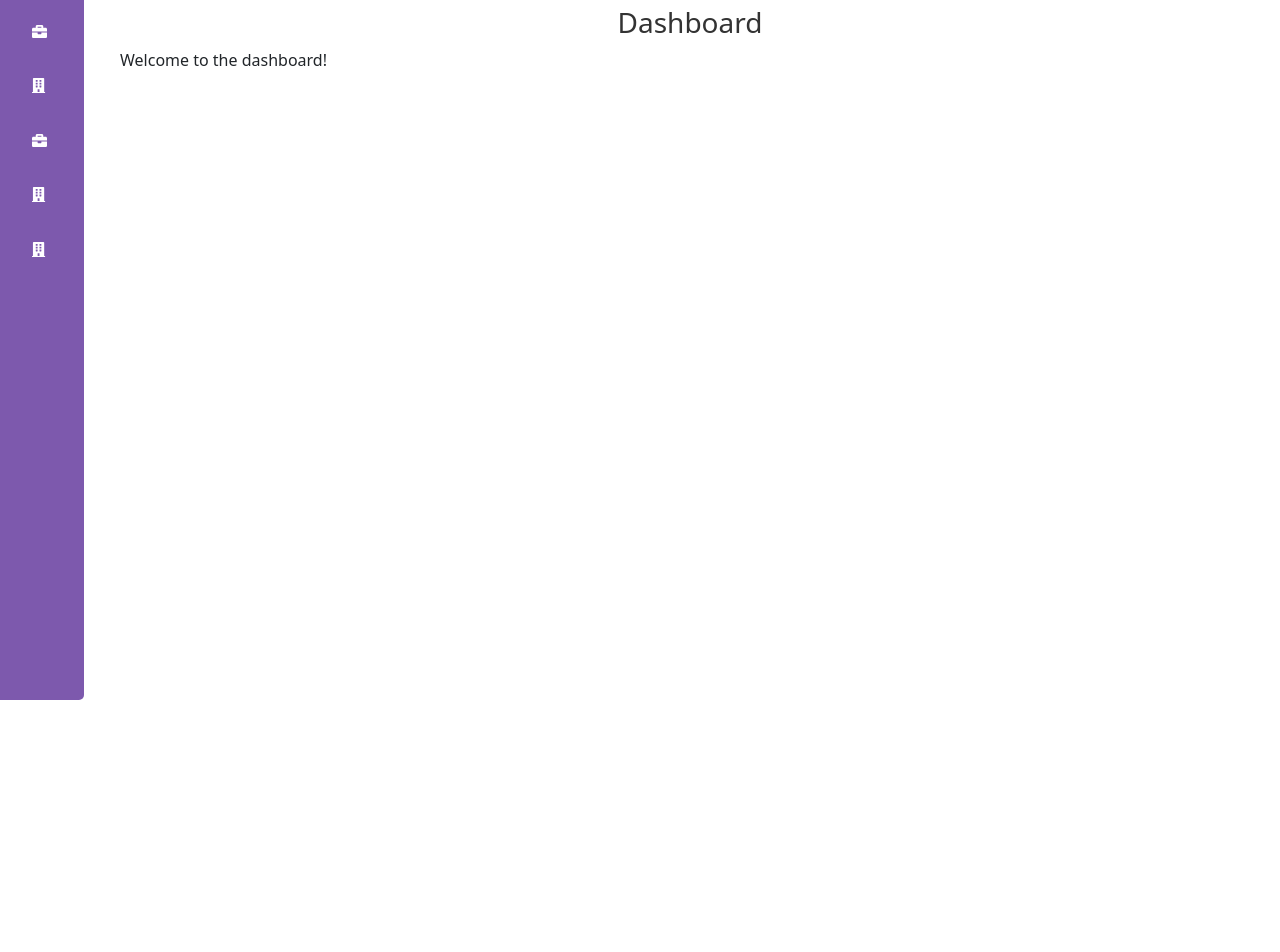
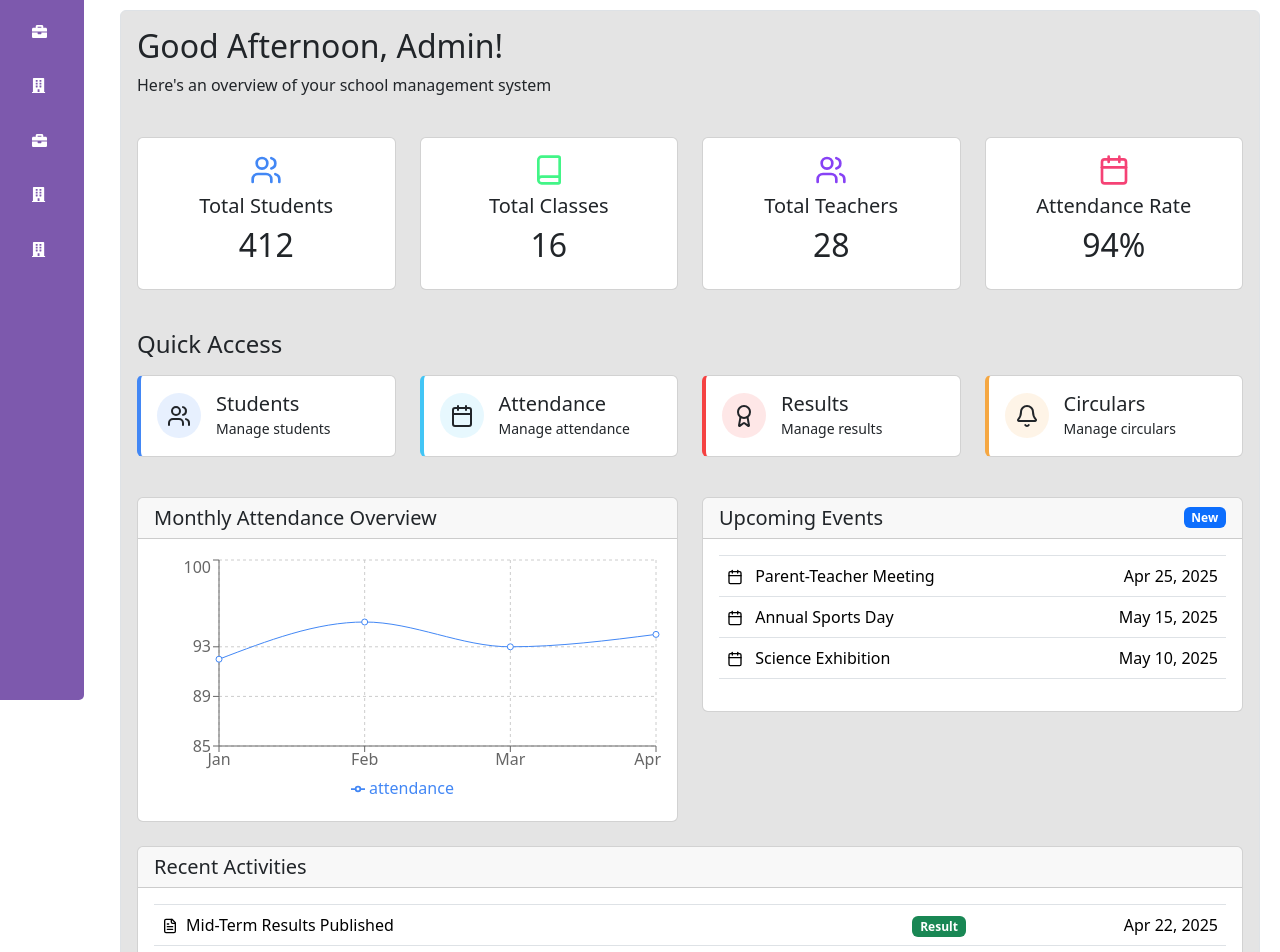
Before and after one commit to Preet021999/Front-End, a React (Vite) app in the folder SMS/: page /dashboard in a window 1280 px wide. Shown: the part 100-1052 px from the top of the page. Before the commit the page ends 800 px from the top, so only its background shows below. Built offline with nearby package versions, Linux system fonts and the light colour scheme; sample sign-in values are in the browser's storage.

Commit message:
Improved Dashboard design

```diff
--- a/SMS/package.json
+++ b/SMS/package.json
@@ -13,10 +13,12 @@
   "dependencies": {
     "bootstrap": "^5.3.3",
     "cdbreact": "^1.5.19",
+    "lucide-react": "^0.503.0",
     "react": "^18.3.1",
     "react-bootstrap": "^2.10.7",
     "react-dom": "^18.3.1",
-    "react-router-dom": "^7.0.2"
+    "react-router-dom": "^7.0.2",
+    "recharts": "^2.15.3"
   },
   "devDependencies": {
     "@eslint/js": "^9.15.0",
--- a/SMS/src/components/Dashboard.jsx
+++ b/SMS/src/components/Dashboard.jsx
@@ -1,22 +1,264 @@
-import React from "react";
+import { useState, useEffect } from "react";
 import { useNavigate } from "react-router-dom";
+import Row from "react-bootstrap/Row";
+import Col from "react-bootstrap/Col";
+import Card from "react-bootstrap/Card";
+import Badge from "react-bootstrap/Badge";
+import Table from "react-bootstrap/Table";
+import { LineChart, Line, XAxis, YAxis, CartesianGrid, Tooltip, Legend, ResponsiveContainer } from 'recharts';
+import { Book, Users, Calendar, Award, Bell, FileText } from "lucide-react";
+import "bootstrap/dist/css/bootstrap.min.css";
 
 const Dashboard = () => {
   const navigate = useNavigate();
+  const [loading, setLoading] = useState(true);
+  const [stats, setStats] = useState({
+    studentCount: 0,
+    teacherCount: 0,
+    classCount: 0,
+    attendanceRate: 0,
+  });
+  const [recentActivities, setRecentActivities] = useState([]);
+  const [upcomingEvents, setUpcomingEvents] = useState([]);
+  const [attendanceData, setAttendanceData] = useState([]);
 
   // Check if the user is authenticated
   const isAuthenticated = localStorage.getItem("isAuthenticated");
 
-  React.useEffect(() => {
+  useEffect(() => {
     if (!isAuthenticated) {
       navigate("/");
+    } else {
+      // Simulate loading data
+      setTimeout(() => {
+        // Mock statistics data
+        setStats({
+          studentCount: 412,
+          teacherCount: 28,
+          classCount: 16,
+          attendanceRate: 94,
+        });
+
+        // Mock recent activities
+        setRecentActivities([
+          { id: 1, type: "Result", title: "Mid-Term Results Published", date: "2025-04-22" },
+          { id: 2, type: "Circular", title: "Annual Sports Day Announcement", date: "2025-04-20" },
+          { id: 3, type: "Student", title: "New Student Enrolled: Sophia Brown", date: "2025-04-18" },
+          { id: 4, type: "Attendance", title: "Class 10A Attendance Updated", date: "2025-04-17" },
+        ]);
+
+        // Mock upcoming events
+        setUpcomingEvents([
+          { id: 1, title: "Parent-Teacher Meeting", date: "2025-04-25" },
+          { id: 2, title: "Annual Sports Day", date: "2025-05-15" },
+          { id: 3, title: "Science Exhibition", date: "2025-05-10" },
+        ]);
+
+        // Mock attendance chart data
+        setAttendanceData([
+          { month: 'Jan', attendance: 92 },
+          { month: 'Feb', attendance: 95 },
+          { month: 'Mar', attendance: 93 },
+          { month: 'Apr', attendance: 94 },
+        ]);
+
+        setLoading(false);
+      }, 800);
     }
   }, [isAuthenticated, navigate]);
 
+  // Get current time-appropriate greeting
+  const getGreeting = () => {
+    const hour = new Date().getHours();
+    if (hour < 12) return "Good Morning";
+    if (hour < 18) return "Good Afternoon";
+    return "Good Evening";
+  };
+
+  // Quick links handler
+  const handleCardClick = (route) => {
+    navigate(route);
+  };
+
+  // Format date for display
+  const formatDate = (dateString) => {
+    const options = { year: 'numeric', month: 'short', day: 'numeric' };
+    return new Date(dateString).toLocaleDateString(undefined, options);
+  };
+
+  // Feature cards configuration
+  const featureCards = [
+    { title: "Students", icon: <Users size={24} />, color: "#4287f5", route: "/student-management" },
+    { title: "Attendance", icon: <Calendar size={24} />, color: "#42c5f5", route: "/attendance-management" },
+    { title: "Results", icon: <Award size={24} />, color: "#f54242", route: "/result-generation" },
+    { title: "Circulars", icon: <Bell size={24} />, color: "#f5a742", route: "/circular-management" },
+  ];
+
+  if (loading) {
+    return (
+      <div className="container-fluid mt-4 p-3 border rounded text-center" style={{ background: "#80808036" }}>
+        <h3>Loading dashboard...</h3>
+      </div>
+    );
+  }
+
   return (
-    <div>
-      <h1>Dashboard</h1>
-      <p>Welcome to the dashboard!</p>
+    <div className="container-fluid mt-4 p-3 border rounded" style={{ background: "#80808036" }}>
+      <Row className="mb-4">
+        <Col>
+          <h2>{getGreeting()}, Admin!</h2>
+          <p>Here's an overview of your school management system</p>
+        </Col>
+      </Row>
+
+      {/* Stats Cards */}
+      <Row className="mb-4">
+        <Col md={3}>
+          <Card className="text-center mb-3">
+            <Card.Body>
+              <Users size={32} color="#4287f5" className="mb-2" />
+              <h5>Total Students</h5>
+              <h2>{stats.studentCount}</h2>
+            </Card.Body>
+          </Card>
+        </Col>
+        <Col md={3}>
+          <Card className="text-center mb-3">
+            <Card.Body>
+              <Book size={32} color="#42f587" className="mb-2" />
+              <h5>Total Classes</h5>
+              <h2>{stats.classCount}</h2>
+            </Card.Body>
+          </Card>
+        </Col>
+        <Col md={3}>
+          <Card className="text-center mb-3">
+            <Card.Body>
+              <Users size={32} color="#8742f5" className="mb-2" />
+              <h5>Total Teachers</h5>
+              <h2>{stats.teacherCount}</h2>
+            </Card.Body>
+          </Card>
+        </Col>
+        <Col md={3}>
+          <Card className="text-center mb-3">
+            <Card.Body>
+              <Calendar size={32} color="#f54275" className="mb-2" />
+              <h5>Attendance Rate</h5>
+              <h2>{stats.attendanceRate}%</h2>
+            </Card.Body>
+          </Card>
+        </Col>
+      </Row>
+
+      {/* Quick Access Feature Cards */}
+      <h4 className="mb-3">Quick Access</h4>
+      <Row className="mb-4">
+        {featureCards.map((card, index) => (
+          <Col key={index} md={3} sm={6}>
+            <Card
+              className="mb-3"
+              style={{ cursor: 'pointer', borderLeft: `4px solid ${card.color}` }}
+              onClick={() => handleCardClick(card.route)}
+            >
+              <Card.Body>
+                <div className="d-flex align-items-center">
+                  <div style={{ padding: '10px', backgroundColor: `${card.color}20`, borderRadius: '50%', marginRight: '15px' }}>
+                    {card.icon}
+                  </div>
+                  <div>
+                    <h5 className="mb-0">{card.title}</h5>
+                    <small>Manage {card.title.toLowerCase()}</small>
+                  </div>
+                </div>
+              </Card.Body>
+            </Card>
+          </Col>
+        ))}
+      </Row>
+
+      <Row>
+        {/* Attendance Chart */}
+        <Col md={6} className="mb-4">
+          <Card>
+            <Card.Header>
+              <h5 className="mb-0">Monthly Attendance Overview</h5>
+            </Card.Header>
+            <Card.Body>
+              <ResponsiveContainer width="100%" height={250}>
+                <LineChart data={attendanceData}>
+                  <CartesianGrid strokeDasharray="3 3" />
+                  <XAxis dataKey="month" />
+                  <YAxis domain={[85, 100]} />
+                  <Tooltip />
+                  <Legend />
+                  <Line type="monotone" dataKey="attendance" stroke="#4287f5" activeDot={{ r: 8 }} />
+                </LineChart>
+              </ResponsiveContainer>
+            </Card.Body>
+          </Card>
+        </Col>
+
+        {/* Upcoming Events */}
+        <Col md={6} className="mb-4">
+          <Card>
+            <Card.Header className="d-flex justify-content-between align-items-center">
+              <h5 className="mb-0">Upcoming Events</h5>
+              <Badge bg="primary">New</Badge>
+            </Card.Header>
+            <Card.Body>
+              <Table hover>
+                <tbody>
+                  {upcomingEvents.map(event => (
+                    <tr key={event.id}>
+                      <td><Calendar size={16} className="me-2" /> {event.title}</td>
+                      <td className="text-end">{formatDate(event.date)}</td>
+                    </tr>
+                  ))}
+                </tbody>
+              </Table>
+            </Card.Body>
+          </Card>
+        </Col>
+      </Row>
+
+      {/* Recent Activities */}
+      <Row>
+        <Col md={12} className="mb-4">
+          <Card>
+            <Card.Header>
+              <h5 className="mb-0">Recent Activities</h5>
+            </Card.Header>
+            <Card.Body>
+              <Table hover>
+                <tbody>
+                  {recentActivities.map(activity => (
+                    <tr key={activity.id}>
+                      <td width="70%">
+                        {activity.type === "Result" && <FileText size={16} className="me-2" />}
+                        {activity.type === "Circular" && <Bell size={16} className="me-2" />}
+                        {activity.type === "Student" && <Users size={16} className="me-2" />}
+                        {activity.type === "Attendance" && <Calendar size={16} className="me-2" />}
+                        {activity.title}
+                      </td>
+                      <td>
+                        <Badge bg={
+                          activity.type === "Result" ? "success" :
+                          activity.type === "Circular" ? "info" :
+                          activity.type === "Student" ? "primary" : "warning"
+                        }>
+                          {activity.type}
+                        </Badge>
+                      </td>
+                      <td className="text-end">{formatDate(activity.date)}</td>
+                    </tr>
+                  ))}
+                </tbody>
+              </Table>
+            </Card.Body>
+          </Card>
+        </Col>
+      </Row>
     </div>
   );
 };
```
Also changed, not shown: 1 other file (tests, documents, lock files or other folders).
